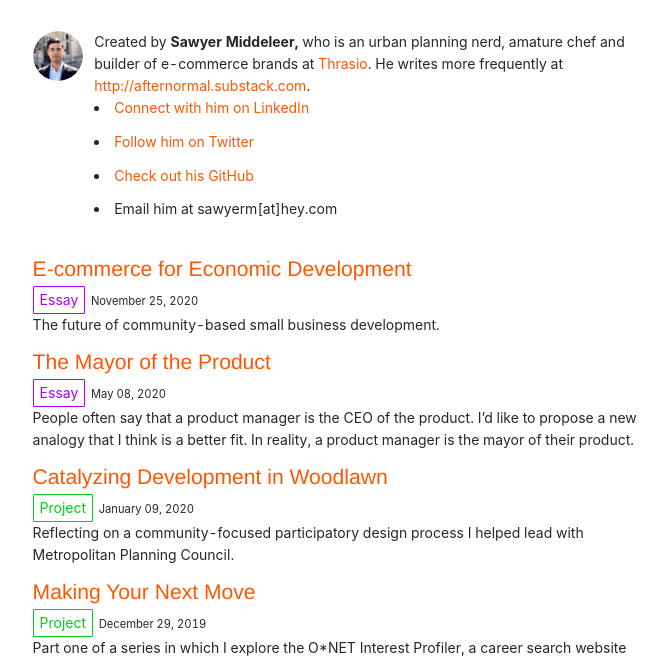
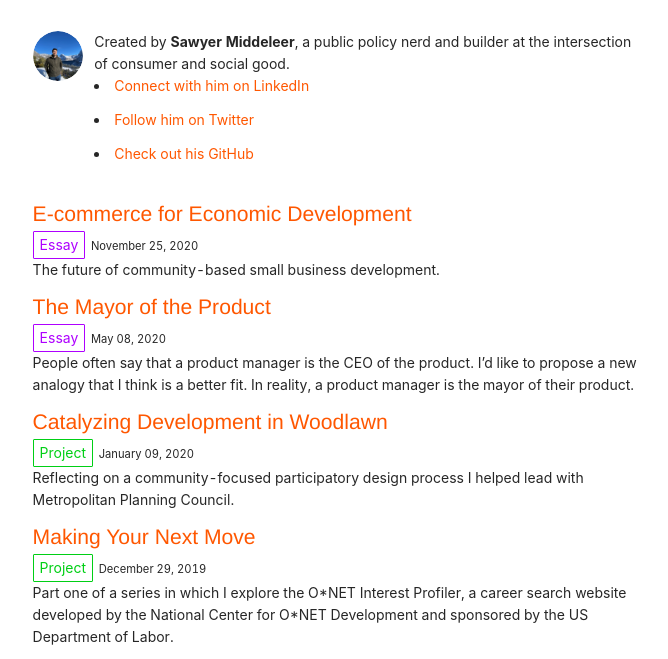
Before and after one commit to Sawyer-Middeleer/my-blog, a Gatsby site: page / in a window 1280 px wide. Shown: the part 131-790 px from the top of the page, without its empty margins (300-968 px from the left). Built offline with nearby package versions, Linux system fonts and the light colour scheme; Gatsby itself is replaced by a stand-in of ours; some packages are replaced by stand-ins of ours; what typography-theme-twin-peaks would draw is missing.

Commit message:
refreshing the site

```diff
--- a/gatsby-config.js
+++ b/gatsby-config.js
@@ -7,7 +7,7 @@ module.exports = {
     social: {
       github: `Sawyer-Middeleer`,
       linkedin: `sawyer-middeleer`,
-      twitter: `SMiddeleer`
+      twitter: `sawyermidddd`
     },
   },
   plugins: [
--- a/src/components/bio.js
+++ b/src/components/bio.js
@@ -7,7 +7,7 @@ import { rhythm } from "../utils/typography"
 const Bio = () => {
   const data = useStaticQuery(graphql`
     query BioQuery {
-      avatar: file(absolutePath: { regex: "/sm-profile-pic.jpg/" }) {
+      avatar: file(absolutePath: { regex: "/sawyer-yosemite.jpg/" }) {
         childImageSharp {
           fixed(width: 50, height: 50) {
             ...GatsbyImageSharpFixed
@@ -49,7 +49,7 @@ const Bio = () => {
         }}
       />
       <p>
-        Created by <strong>{author},</strong> who is an urban planning nerd, amature chef and builder of e-commerce brands at <a href="http://www.thras.io">Thrasio</a>. He writes more frequently at <a href="http://afternormal.substack.com">http://afternormal.substack.com</a>.
+        Created by <strong>{author}</strong>, a public policy nerd and builder at the intersection of consumer and social good.
         <br></br>
         <li>
         {` `}
@@ -69,10 +69,6 @@ const Bio = () => {
           Check out his GitHub
         </a>
         </li>
-        <li>
-        {` `}
-          Email him at sawyerm[at]hey.com
-        </li>
       </p>
     </div>
   )
```
Also changed, not shown: content/assets/sawyer-yosemite.jpg (added).
